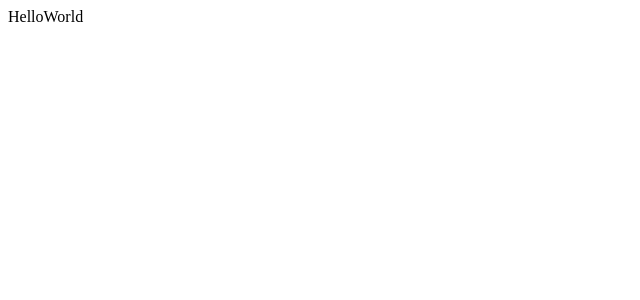
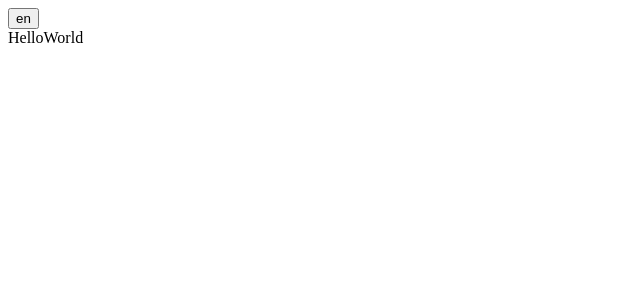
Before and after one commit to stevenleep/vue3-template, a Vue app: page / in a window 1280 px wide. Shown: the top 300 px of the page, without its empty margins (0-640 px from the left). Built offline with nearby package versions, Linux system fonts and the light colour scheme.

Commit message:
feat: integrated pinia state management

```diff
--- a/package.json
+++ b/package.json
@@ -20,6 +20,7 @@
     "changelog:first": "standard-version --first-release -t $(date +release-%Y%m%d-v)"
   },
   "dependencies": {
+    "pinia": "^2.0.21",
     "vue": "^3.2.37"
   },
   "devDependencies": {
@@ -47,7 +48,6 @@
   "lint-staged": {
     "*.{js,ts,vue,jsx,tsx}": [
       "pnpm run lint",
-      "pnpm run format",
       "git add"
     ]
   }
--- a/src/App.vue
+++ b/src/App.vue
@@ -1,9 +1,16 @@
 <script setup lang="ts">
 import HelloWorldVue from "@components/HelloWorld.vue";
+import { useLocaleStore } from "@store/locale";
+
+const localeStore = useLocaleStore();
 </script>
 
 <template>
   <div>
+    <button @click="localeStore.setLocale(Date.now().toString())">
+      {{ localeStore.locale }}
+    </button>
+
     <HelloWorldVue />
   </div>
 </template>
--- a/src/main.ts
+++ b/src/main.ts
@@ -1,9 +1,14 @@
 import { createApp } from "vue";
 import App from "./App.vue";
+import { setupPinia } from "./store";
 import { setAppTitle, getEnvOrDefault } from "./utils";
 
 // Set app title according to runtime environment
 setAppTitle(getEnvOrDefault("VITE_APP_TITLE", "Admin"));
 
+const app = createApp(App)
+// Middleware
+setupPinia(app);
+
 // Start app
-createApp(App).mount("#app");
+app.mount("#app");
--- /dev/null
+++ b/src/store/index.ts
@@ -0,0 +1,6 @@
+import { App } from "vue";
+import { createPinia } from "pinia";
+
+export function setupPinia(app: App<Element>): void {
+  app.use(createPinia());
+}
--- /dev/null
+++ b/src/store/locale.ts
@@ -0,0 +1,24 @@
+import { defineStore, _GettersTree } from "pinia";
+
+interface LocaleState {
+    locale: string;
+    supportedLocales: string[];
+}
+
+interface LocaleActions {
+    setLocale(locale: string): void;
+}
+
+export const useLocaleStore = defineStore<string, LocaleState, _GettersTree<LocaleState>, LocaleActions>("localeStore", {
+    state() {
+        return {
+            locale: "en",
+            supportedLocales: ["en", "es"]
+        }
+    },
+    actions: {
+        setLocale(locale:string): void {
+            this.locale = locale;
+        }
+    }
+});
```
Also changed, not shown: 1 other file (tests, documents, lock files or other folders).
